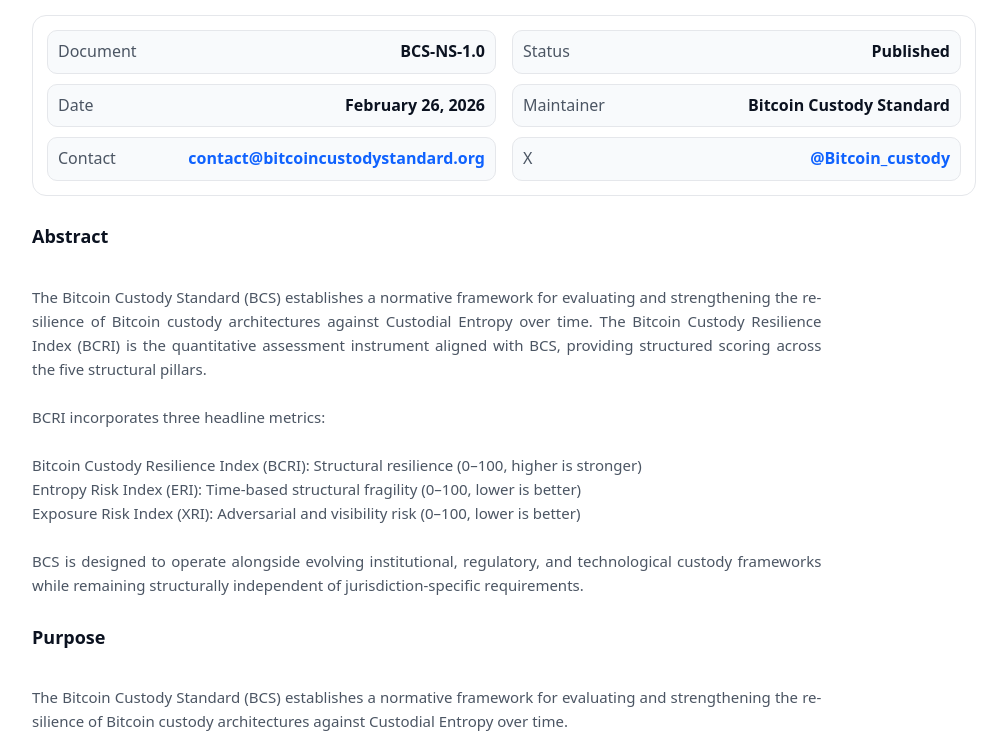
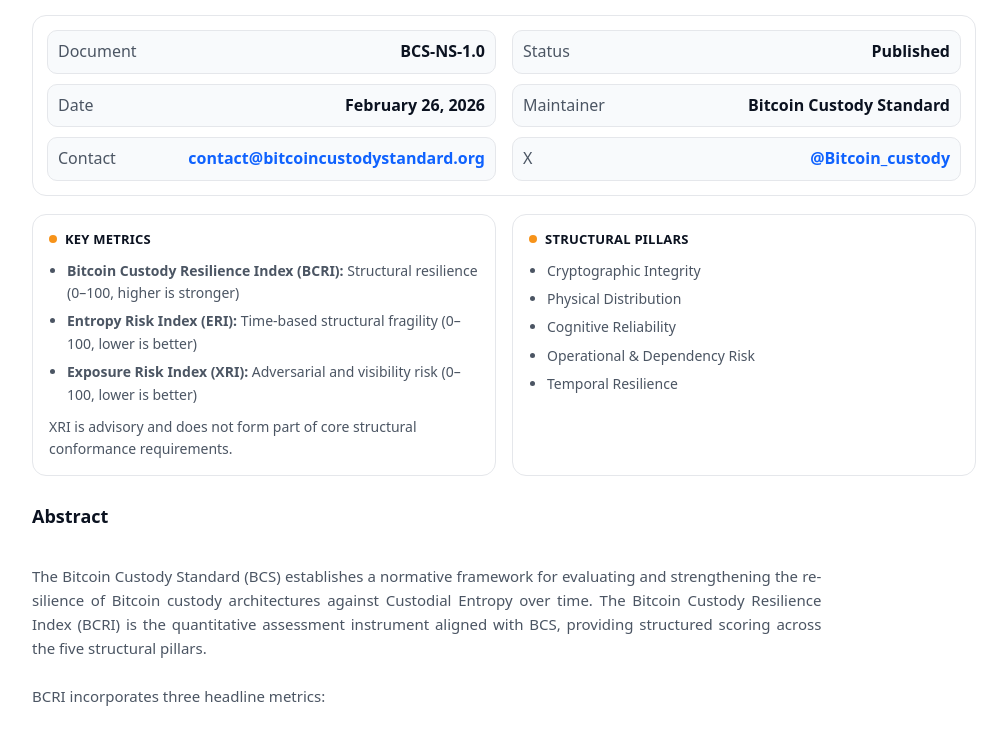
Before and after one commit to BitcoinCustodyStandard/bitcoincustodystandard.github.io, a plain HTML site: page index.html in a window 1280 px wide. Shown: the part 209-947 px from the top of the page, without its empty margins (136-1143 px from the left). Drawn offline with Linux system fonts and the light colour scheme.

Commit message:
Update index.html

```diff
--- a/index.html
+++ b/index.html
@@ -22,7 +22,7 @@
   --btn:#111827;
   --btnText:#ffffff;
   --link:#0f62fe;
-  --btc:#f7931a;
+  --btc:#f7931a;         /* Bitcoin orange */
   --headerH:72px;
 }
 *{box-sizing:border-box}
@@ -76,10 +76,11 @@ nav a:hover{color:var(--text);text-decoration:none}
   padding:9px 14px;
   border-radius:8px;
   border:1px solid var(--border);
-  font-weight:700;
+  font-weight:800;
   display:inline-flex;
   align-items:center;
   justify-content:center;
+  white-space:nowrap;
 }
 .btn.primary{
   background:var(--btn);
@@ -88,6 +89,7 @@ nav a:hover{color:var(--text);text-decoration:none}
 }
 .btn:hover{text-decoration:none;filter:brightness(.97)}
 
+/* MAIN */
 main{padding:34px 0 60px}
 
 /* HERO */
@@ -125,10 +127,54 @@ main{padding:34px 0 60px}
 .k{color:var(--muted)}
 .v{font-weight:800}
 
-/* Anchor offset for sticky header */
+/* Anchor offset for sticky header (sections) */
 section[id]{scroll-margin-top:calc(var(--headerH) + 18px)}
-#home{scroll-margin-top:0}
 
+/* ✅ Fix HOME: ensure it goes truly to the top */
+#top{scroll-margin-top:0}
+
+/* TWO CARDS (metrics + pillars) */
+.grid{
+  display:grid;
+  grid-template-columns:1fr 1fr;
+  gap:16px;
+  margin:16px 0 22px;
+}
+@media(max-width:860px){
+  .grid{grid-template-columns:1fr;}
+}
+.card{
+  border:1px solid var(--border);
+  background:#fff;
+  border-radius:14px;
+  padding:14px 16px;
+}
+.card h3{
+  margin:0 0 10px 0;
+  font-size:13px;
+  letter-spacing:.22px;
+  text-transform:uppercase;
+  display:flex;
+  align-items:center;
+  gap:8px;
+}
+.dot{
+  width:8px;
+  height:8px;
+  border-radius:999px;
+  background:var(--btc);
+  display:inline-block;
+}
+.card ul{
+  margin:0;
+  padding-left:18px;
+  color:var(--muted);
+  font-size:14px;
+}
+.card li{margin:6px 0}
+.card p{margin:10px 0 0;color:var(--muted);font-size:14px}
+
+/* SECTIONS */
 .section{margin-top:26px}
 .section h3{margin-bottom:10px;font-size:18px;font-weight:900}
 
@@ -198,18 +244,18 @@ footer{
         </div>
       </div>
 
-      <!-- ✅ Nav: Home + sections (no Contact duplication) -->
+      <!-- ✅ Nav: Home + sections -->
       <nav aria-label="Primary">
-        <a href="#home">Home</a>
+        <a href="#top">Home</a>
         <a href="#abstract">Abstract</a>
         <a href="#purpose">Purpose</a>
         <a href="#document">Document</a>
       </nav>
 
-      <!-- ✅ Buttons: Download + Contact -->
+      <!-- ✅ Buttons: BOTH are black/white now -->
       <div class="actions">
         <a class="btn primary" href="BCS_Normative.pdf" download>Download PDF</a>
-        <a class="btn" href="mailto:contact@bitcoincustodystandard.org">Contact</a>
+        <a class="btn primary" href="mailto:contact@bitcoincustodystandard.org">Contact</a>
       </div>
 
     </div>
@@ -218,8 +264,10 @@ footer{
 
 <main class="wrap">
 
-  <!-- ✅ Home anchor target -->
-  <section id="home" class="hero">
+  <!-- ✅ True top anchor for Home -->
+  <div id="top"></div>
+
+  <section class="hero">
     <h2>Bitcoin Custody Standard — Normative Summary</h2>
     <p class="lead">
       A normative framework for evaluating and strengthening the resilience of Bitcoin custody architectures against Custodial Entropy over time.
@@ -234,6 +282,30 @@ footer{
       <div class="kv"><div class="k">Maintainer</div><div class="v">Bitcoin Custody Standard</div></div>
       <div class="kv"><div class="k">Contact</div><div class="v"><a href="mailto:contact@bitcoincustodystandard.org">contact@bitcoincustodystandard.org</a></div></div>
       <div class="kv"><div class="k">X</div><div class="v"><a href="https://x.com/Bitcoin_custody" target="_blank" rel="noopener">@Bitcoin_custody</a></div></div>
+    </div>
+  </section>
+
+  <!-- ✅ Restored the two boxes/cards -->
+  <section class="grid" aria-label="Overview blocks">
+    <div class="card">
+      <h3><span class="dot"></span>Key metrics</h3>
+      <ul>
+        <li><strong>Bitcoin Custody Resilience Index (BCRI):</strong> Structural resilience (0–100, higher is stronger)</li>
+        <li><strong>Entropy Risk Index (ERI):</strong> Time-based structural fragility (0–100, lower is better)</li>
+        <li><strong>Exposure Risk Index (XRI):</strong> Adversarial and visibility risk (0–100, lower is better)</li>
+      </ul>
+      <p>XRI is advisory and does not form part of core structural conformance requirements.</p>
+    </div>
+
+    <div class="card">
+      <h3><span class="dot"></span>Structural pillars</h3>
+      <ul>
+        <li>Cryptographic Integrity</li>
+        <li>Physical Distribution</li>
+        <li>Cognitive Reliability</li>
+        <li>Operational &amp; Dependency Risk</li>
+        <li>Temporal Resilience</li>
+      </ul>
     </div>
   </section>
 
```
